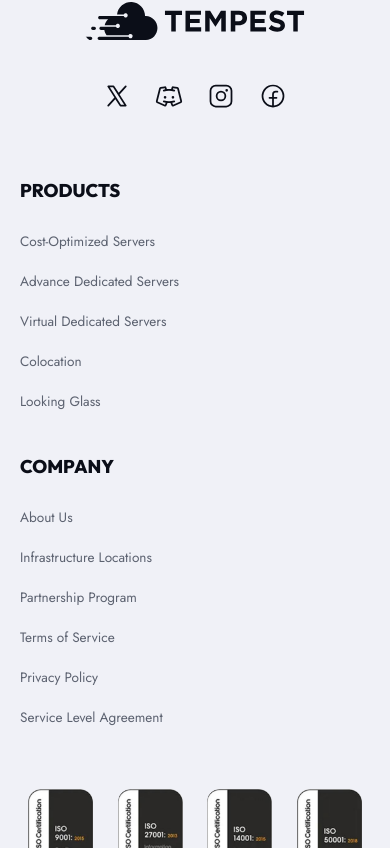
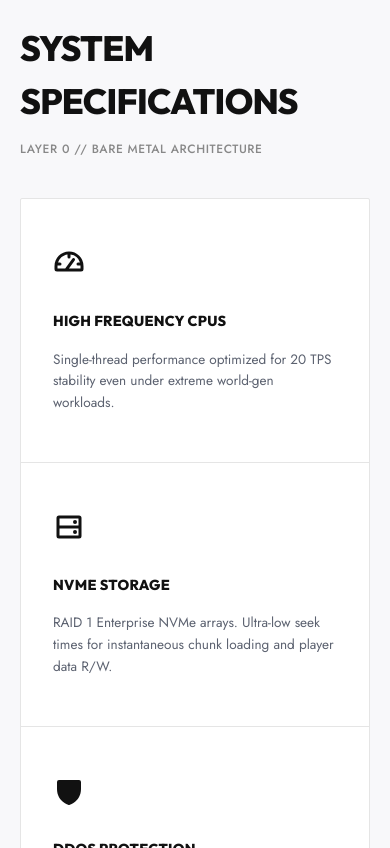
Before and after one commit to souiiii/Bytenia, a React (Vite) app: page /minecraft-servers in a window 390 px wide. Shown: the part 876-1724 px from the top of the page. Built offline with nearby package versions, Linux system fonts and the light colour scheme; what react-world-flags would draw is missing.

Commit message:
feat: add MinecraftServersPage and MinecraftSystemSpecs component with responsive grid layout

```diff
--- /dev/null
+++ b/src/components/MinecraftSystemSpecs/MinecraftSystemSpecs.css
@@ -0,0 +1,107 @@
+.mc-system-specs {
+  background-color: var(--bg-primary);
+  padding: 100px 0;
+}
+
+.mc-system-specs-header {
+  display: flex;
+  justify-content: space-between;
+  align-items: flex-end;
+  margin-bottom: 40px;
+}
+
+.mc-specs-title {
+  font-size: 2.2rem;
+  font-weight: 900;
+  color: #111;
+  text-transform: uppercase;
+  margin: 0;
+  letter-spacing: -0.02em;
+}
+
+.mc-specs-subtitle {
+  font-size: 0.75rem;
+  font-weight: 500;
+  color: #888;
+  letter-spacing: 0.05em;
+  text-transform: uppercase;
+  margin-bottom: 8px; /* Align with the baseline of the main title roughly */
+}
+
+.mc-specs-grid {
+  display: grid;
+  grid-template-columns: repeat(4, 1fr);
+  background-color: #ffffff;
+  border: 1px solid #e5e5e5;
+  border-radius: 2px; /* Very subtle or no rounding in the picture */
+}
+
+.mc-spec-card {
+  padding: 48px 32px;
+  border-right: 1px solid #e5e5e5;
+  display: flex;
+  flex-direction: column;
+}
+
+.mc-spec-card:last-child {
+  border-right: none;
+}
+
+.mc-spec-icon {
+  margin-bottom: 32px;
+  display: flex;
+  align-items: center;
+}
+
+.mc-spec-card-title {
+  font-size: 0.9rem;
+  font-weight: 800;
+  color: #111;
+  margin-bottom: 16px;
+  text-transform: uppercase;
+  letter-spacing: 0.02em;
+}
+
+.mc-spec-card-desc {
+  font-size: 0.85rem;
+  line-height: 1.6;
+  color: #5c6270;
+  margin: 0;
+  font-weight: 400;
+}
+
+@media (max-width: 1024px) {
+  .mc-specs-grid {
+    grid-template-columns: repeat(2, 1fr);
+  }
+  .mc-spec-card {
+    border-bottom: 1px solid #e5e5e5;
+  }
+  .mc-spec-card:nth-child(2n) {
+    border-right: none;
+  }
+  .mc-spec-card:nth-last-child(-n+2) {
+    border-bottom: none;
+  }
+}
+
+@media (max-width: 768px) {
+  .mc-system-specs-header {
+    flex-direction: column;
+    align-items: flex-start;
+    gap: 12px;
+  }
+  .mc-specs-subtitle {
+    margin-bottom: 0;
+  }
+  .mc-specs-grid {
+    grid-template-columns: 1fr;
+  }
+  .mc-spec-card {
+    border-right: none !important;
+    border-bottom: 1px solid #e5e5e5;
+  }
+  .mc-spec-card:last-child {
+    border-bottom: none;
+  }
+}
--- /dev/null
+++ b/src/components/MinecraftSystemSpecs/MinecraftSystemSpecs.jsx
@@ -0,0 +1,51 @@
+import React from 'react';
+import { Gauge, HardDrives, Shield, Globe } from '@phosphor-icons/react';
+import './MinecraftSystemSpecs.css';
+
+const MinecraftSystemSpecs = () => {
+  const specs = [
+    {
+      icon: <Gauge size={32} weight="bold" color="#111" />,
+      title: "HIGH FREQUENCY CPUS",
+      description: "Single-thread performance optimized for 20 TPS stability even under extreme world-gen workloads."
+    },
+    {
+      icon: <HardDrives size={32} weight="bold" color="#111" />,
+      title: "NVME STORAGE",
+      description: "RAID 1 Enterprise NVMe arrays. Ultra-low seek times for instantaneous chunk loading and player data R/W."
+    },
+    {
+      icon: <Shield size={32} weight="fill" color="#111" />,
+      title: "DDOS PROTECTION",
+      description: "12Tbps persistent scrubbing layer. Automated filtering for Minecraft-specific protocol exploits."
+    },
+    {
+      icon: <Globe size={32} weight="bold" color="#111" />,
+      title: "GLOBAL NETWORK",
+      description: "Direct peering with major ISPs. Tier-1 transit via Lumen, GTT, and NTT for sub-20ms global routing."
+    }
+  ];
+
+  return (
+    <section className="mc-system-specs section">
+      <div className="container">
+        <div className="mc-system-specs-header">
+          <h2 className="mc-specs-title">SYSTEM SPECIFICATIONS</h2>
+          <span className="mc-specs-subtitle">LAYER 0 // BARE METAL ARCHITECTURE</span>
+        </div>
+
+        <div className="mc-specs-grid">
+          {specs.map((spec, index) => (
+            <div className="mc-spec-card" key={index}>
+              <div className="mc-spec-icon">{spec.icon}</div>
+              <h3 className="mc-spec-card-title">{spec.title}</h3>
+              <p className="mc-spec-card-desc">{spec.description}</p>
+            </div>
+          ))}
+        </div>
+      </div>
+    </section>
+  );
+};
+
+export default MinecraftSystemSpecs;
--- a/src/pages/MinecraftServersPage.jsx
+++ b/src/pages/MinecraftServersPage.jsx
@@ -1,11 +1,12 @@
 import React from 'react';
 import MinecraftHero from '../components/MinecraftHero/MinecraftHero';
+import MinecraftSystemSpecs from '../components/MinecraftSystemSpecs/MinecraftSystemSpecs';
 
 const MinecraftServersPage = () => {
   return (
     <>
       <MinecraftHero />
-      {/* Other sections will be added here in the future */}
+      <MinecraftSystemSpecs />
     </>
   );
 };
```
